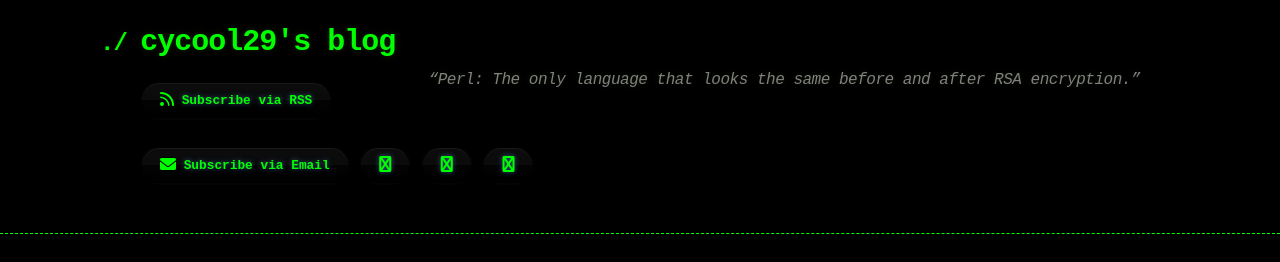
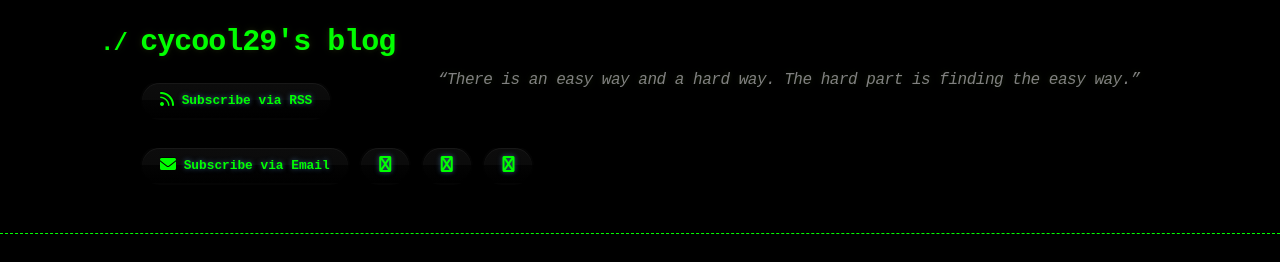
Before and after one commit to cycool29/cycool29.github.io, a Jekyll site: the page built from index.md, in a window 1280 px wide and 900 px high. Shown: the top 262 px of the window. Built offline with Jekyll 4.4.1, drawn with Linux system fonts in a browser that asks for light colours; a style sheet for code colours, icons or effects is not loaded.

Commit message:
Update quotes

```diff
--- a/_config.yml
+++ b/_config.yml
@@ -1,5 +1,5 @@
 title: cycool29's blog
-description: "“Perl: The only language that looks the same before and after RSA encryption.” "
+description: "“There is an easy way and a hard way. The hard part is finding the easy way.” "
 bio: A high school student. Intermediate in Python, Git, Bash. Learning JavaScript. He/Him. "
 author: cycool29
 url: https://cycool29.github.io
```
